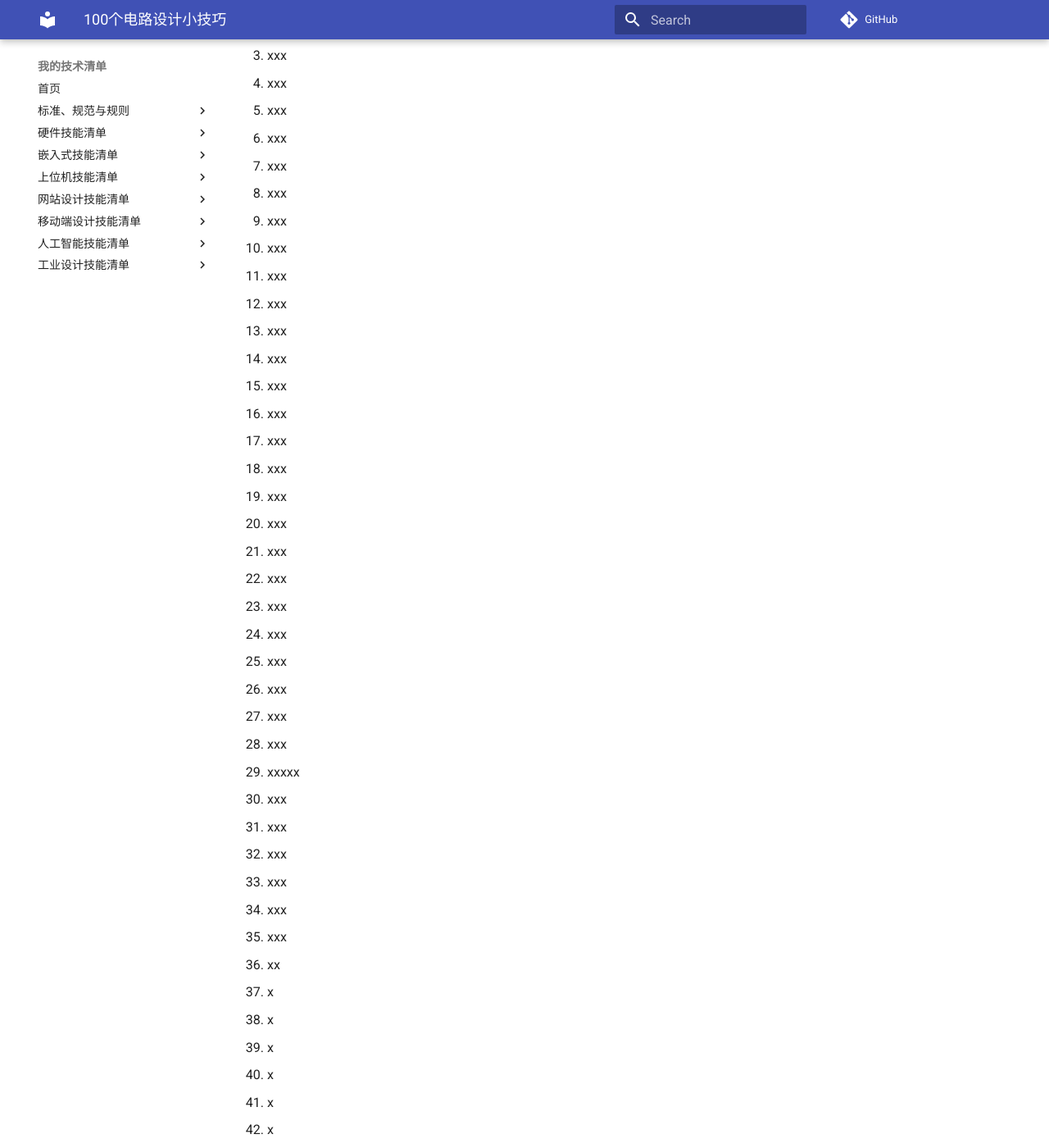
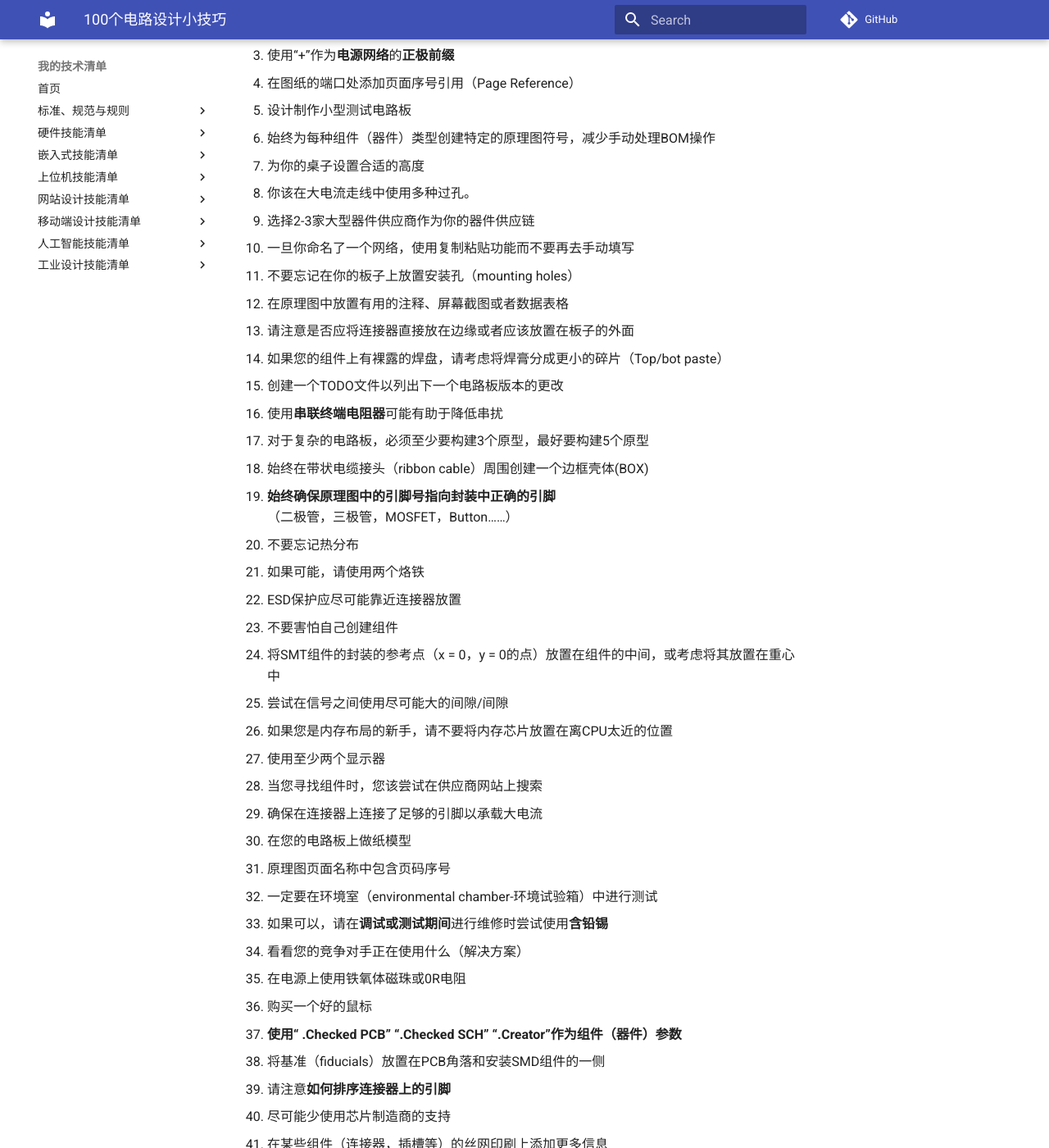
Before and after one commit to XueYuSky/TechList, an MkDocs documentation site: the page built from docs/hardware/电路设计100个小技巧.md, in a window 1280 px wide and 1400 px high, scrolled down 326 px. Shown: the whole window at 82% size. Built offline with MkDocs 1.6.1 and Material for MkDocs 9.7.7, drawn with Linux system fonts in a browser that asks for light colours; comment, search, counter and statistics services are not loaded; some of the changed text lies outside the part shown.

Commit message:
补充完成： 100个电路设计小技巧

```diff
--- a/docs/hardware/电路设计100个小技巧.md
+++ b/docs/hardware/电路设计100个小技巧.md
@@ -4,71 +4,71 @@
 
 以下是这些守则：
 
-1. xxx
-2. xxx
-3. xxx
-4. xxx
-5. xxx
-6. xxx
-7. xxx
-8. xxx
-9. xxx
-10. xxx
-11. xxx
-12. xxx
-13. xxx
-14. xxx
-15. xxx
-16. xxx
-17. xxx
-18. xxx
-19. xxx
-20. xxx
-21. xxx
-22. xxx
-23. xxx
-24. xxx
-25. xxx
-26. xxx
-27. xxx
-28. xxx
-29. xxxxx
-30. xxx
-31. xxx
-32. xxx
-33. xxx
-34. xxx
-35. xxx
-36. xx
-37. x
-38. x
-39. x
-40. x
-41. x
-42. x
-43. x
-44. x
-45. x
-46. x
-47. x
-48. x
-49. x
-50. x
-51. x
-52. x
-53. x
-54. x
-55. x
-56. x
-57. x
-58. x
-59. x
-60. x
-61. x
-62. x
-63. x
-64. x
-65. x
+1. 低频电路中的串扰
+2. 如果有足够的空间，请将信号线分散开
+3. 使用“+”作为**电源网络**的**正极前缀**
+4. 在图纸的端口处添加页面序号引用（Page Reference）
+5. 设计制作小型测试电路板
+6. 始终为每种组件（器件）类型创建特定的原理图符号，减少手动处理BOM操作
+7. 为你的桌子设置合适的高度
+8. 你该在大电流走线中使用多种过孔。
+9. 选择2-3家大型器件供应商作为你的器件供应链
+10. 一旦你命名了一个网络，使用复制粘贴功能而不要再去手动填写
+11. 不要忘记在你的板子上放置安装孔（mounting holes）
+12. 在原理图中放置有用的注释、屏幕截图或者数据表格
+13. 请注意是否应将连接器直接放在边缘或者应该放置在板子的外面
+14. 如果您的组件上有裸露的焊盘，请考虑将焊膏分成更小的碎片（Top/bot paste）
+15. 创建一个TODO文件以列出下一个电路板版本的更改
+16. 使用**串联终端电阻器**可能有助于降低串扰
+17. 对于复杂的电路板，必须至少要构建3个原型，最好要构建5个原型
+18. 始终在带状电缆接头（ribbon cable）周围创建一个边框壳体(BOX)
+19. **始终确保原理图中的引脚号指向封装中正确的引脚**（二极管，三极管，MOSFET，Button……）
+20. 不要忘记热分布
+21. 如果可能，请使用两个烙铁
+22. ESD保护应尽可能靠近连接器放置
+23. 不要害怕自己创建组件
+24. 将SMT组件的封装的参考点（x = 0，y = 0的点）放置在组件的中间，或考虑将其放置在重心中
+25. 尝试在信号之间使用尽可能大的间隙/间隙
+26. 如果您是内存布局的新手，请不要将内存芯片放置在离CPU太近的位置
+27. 使用至少两个显示器
+28. 当您寻找组件时，您该尝试在供应商网站上搜索
+29. 确保在连接器上连接了足够的引脚以承载大电流
+30. 在您的电路板上做纸模型
+31. 原理图页面名称中包含页码序号
+32. 一定要在环境室（environmental chamber-环境试验箱）中进行测试
+33. 如果可以，请在**调试或测试期间**进行维修时尝试使用**含铅锡**
+34. 看看您的竞争对手正在使用什么（解决方案）
+35. 在电源上使用铁氧体磁珠或0R电阻
+36. 购买一个好的鼠标
+37. **使用“ .Checked PCB” “.Checked SCH” “.Creator”作为组件（器件）参数**
+38. 将基准（fiducials）放置在PCB角落和安装SMD组件的一侧
+39. 请注意**如何排序连接器上的引脚**
+40. 尽可能少使用芯片制造商的支持
+41. 在某些组件（连接器，插槽等）的丝网印刷上添加更多信息
+42. 创建装配图，和描述每个组件在PCB上位置的文档
+43. 创建原理图符号时，列出所有引脚替代功能
+44. 在BGA下进行放置时，首先只检查可用空间在哪里，然后再做一次
+45. 为您的项目创建有用的文件夹结构
+46. 检查您封装的针脚顺序
+47. 使用具有良好软件支持的芯片
+48. **导入参考原理图**
+49. 将晶体放置在靠近芯片的位置，以使走线尽可能短
+50. 阅读勘误文件（Errata documents）
+51. 在原理图中，请始终创建包含页面列表和页码的封面
+52. 在电源放置中，将输出电容器放置在靠近电源输出的位置
+53. （如果您的CAD系统支持）创建网络类（net classes）
+54. 将通孔组件的封装参考点放置到引脚1
+55. 即使电阻和电容器的尺寸相同，也要使用不同的封装（例如0805）
+56. 如果您要手动焊接BGA（例如通过热风枪），请注意它何时位置下降
+57. 如果您正在测试原型并且出了点问题，请不要继续连接其他原型
+58. （如果您的CAD软件支持）创建电路板变体（ board variants）
+59. 使用可选电阻器将一个**接口重新路**由到更多地方(**非常好的建议**)
+60. 在原理图符号和封装之间使用相同数量的引脚和焊盘
+61. 不要忘了VIA的宽高比（VIA aspect ratio）
+62. 在封面上，包含**原理图的状态**（Draft,Preliminary,Checked,Released）
+63. 考虑将模拟电路放置在PCB的角落
+64. 备份并可能对项目文件夹进行版本控制
+65. 如果不确定某些模块是否有用，请在原理图中添加上它
 66. 在电源Netname中包含电源电压值。
 67. 在你连接信号线之前，确认所有BGA封装的**引脚都做好扇出**，并且已经放好了所有的BHA过孔。
 68. 将高的元器件放置到板子的同一面。
@@ -87,20 +87,20 @@
 81. 原理图中根据PCB中的要靠近的管脚，放置原理图中的元器件
 82. 一定要给你的封装（FootPrint）增加Assembly层。
 83. 注意用来连接**过孔**或者**通孔**的不同的连接方式。[Youtube](https://www.youtube.com/watch?v=12vnBMqWaPc&list=PLXvLToQzgzddPKq_txEXNe0pxaSHqPtMO&index=18)
-84. x
-85. x
-86. x
-87. x
-88. x
-89. x
-90. x
-91. x
-92. x
-93. x
-94. x
-95. x
-96. x
-97. x
-98. x
-99. x
-100. x
+84. 将热组件放在顶部
+85. 如果您在PCB上没有空间，请考虑使用支架组件（stands off components）
+86. 完成项目后，将原理图打印为PDF
+87. 在项目名称和PCB文件名中使用电路板版本号
+88. 将“仅PCB”组件添加到原理图中（安装孔，基准点等）
+89. 拆焊时，不要害怕使用大量焊料
+90. 晶体也可以放置在PCB的另一侧，只需保持走线较短
+91. 在原理图中，标记可能不安装的组件
+92. 在带有裸露焊盘（EP）的组件下，您可能希望将去耦电容器放置在GND焊盘放置于EP下方的方式
+93. 在每个页面的顶部放一个大标题，在每个芯片/连接器上放一个小标题
+94. 不要使用4根导线交叉结
+95. 您可能需要在开始进行布局之前将所有组件都放置在板上。
+96. 将引脚放置在原理图符号中，易于阅读且一致
+97. 在布局期间，请考虑在PCB中隐藏组件标识
+98. 不要忘记放置其他安装孔（例如用于散热片）
+99. 您的产品应经过ESD放电测试
+100. x创建电路板发布程序
```
Also changed, not shown: docs/rules/电子元器件封装设计规范.md (+22 -0 lines).
